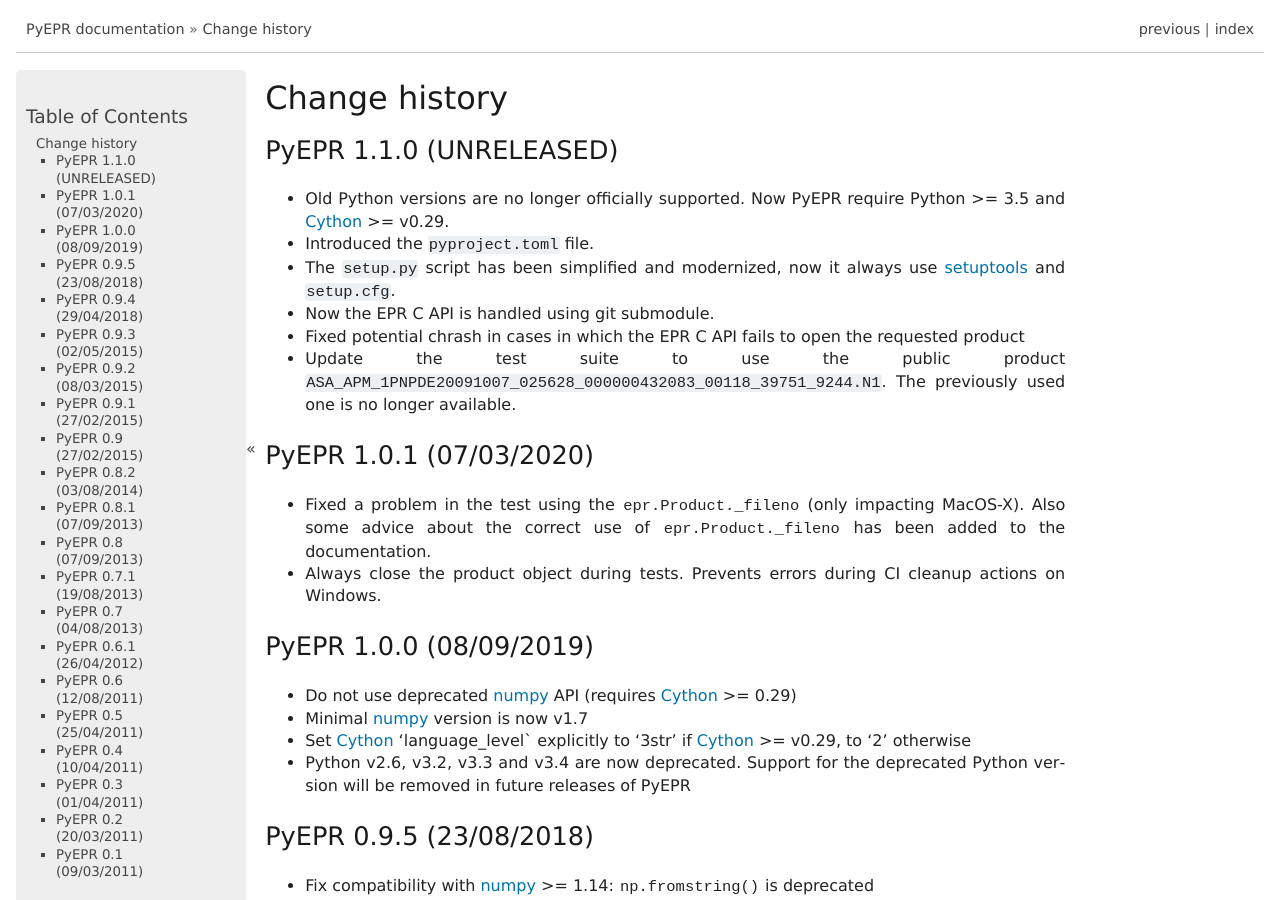
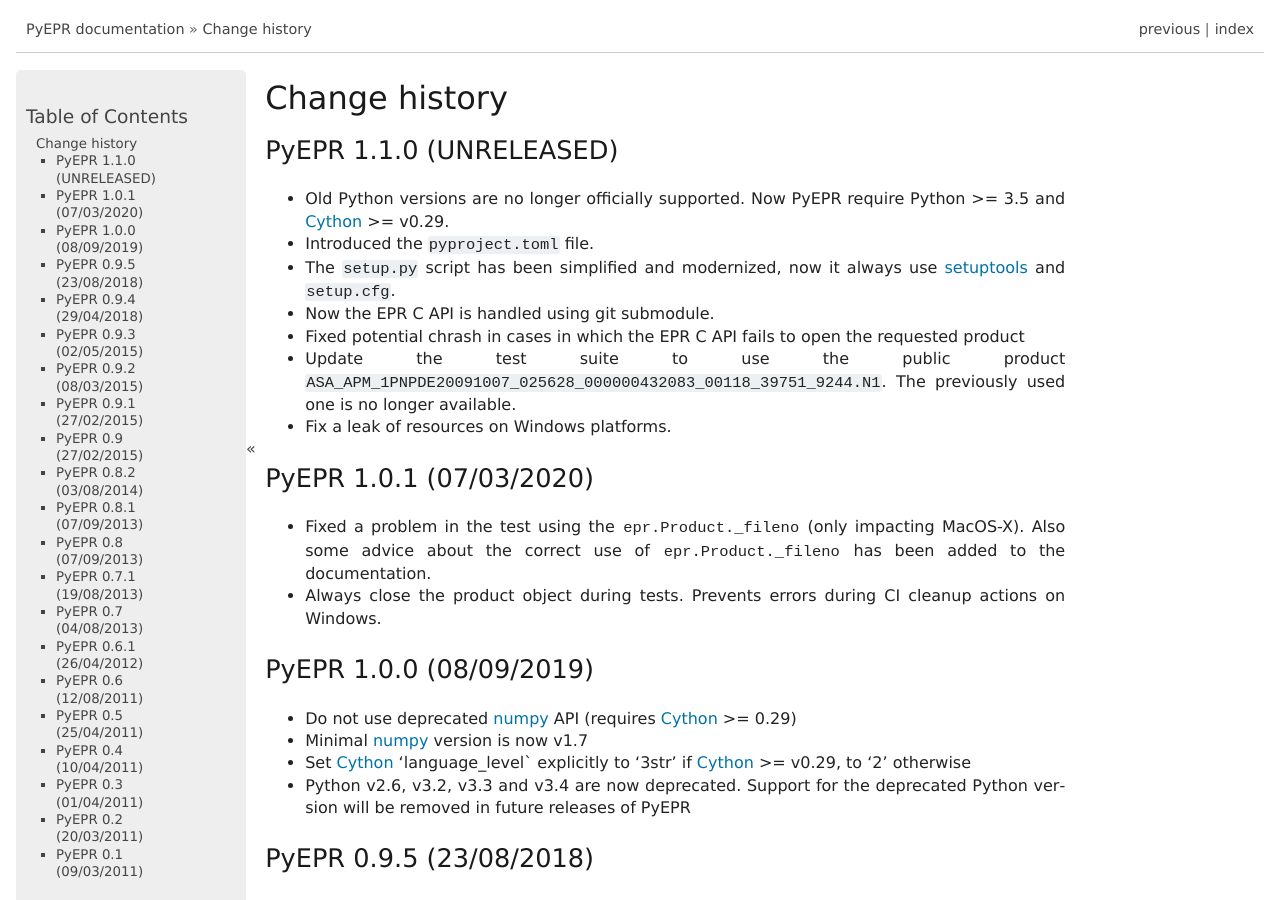
Before and after one commit to avalentino/pyepr, a Sphinx documentation site: the page built from doc/NEWS.rst, in a window 1280 px wide and 900 px high. Built offline with Sphinx 7.4.7, drawn with Linux system fonts in a browser that asks for light colours; formulas are drawn with MathJax 3.

Commit message:
Fix a leak of resources on Windows platforms

```diff
--- a/doc/NEWS.rst
+++ b/doc/NEWS.rst
@@ -15,7 +15,7 @@
 * Update the test suite to use the public product
   ``ASA_APM_1PNPDE20091007_025628_000000432083_00118_39751_9244.N1``.
   The previously used one is no longer available.
-
+* Fix a leak of resources on Windows platforms.
 
 PyEPR 1.0.1 (07/03/2020)
 ------------------------
```
Also changed, not shown: 1 other file.
